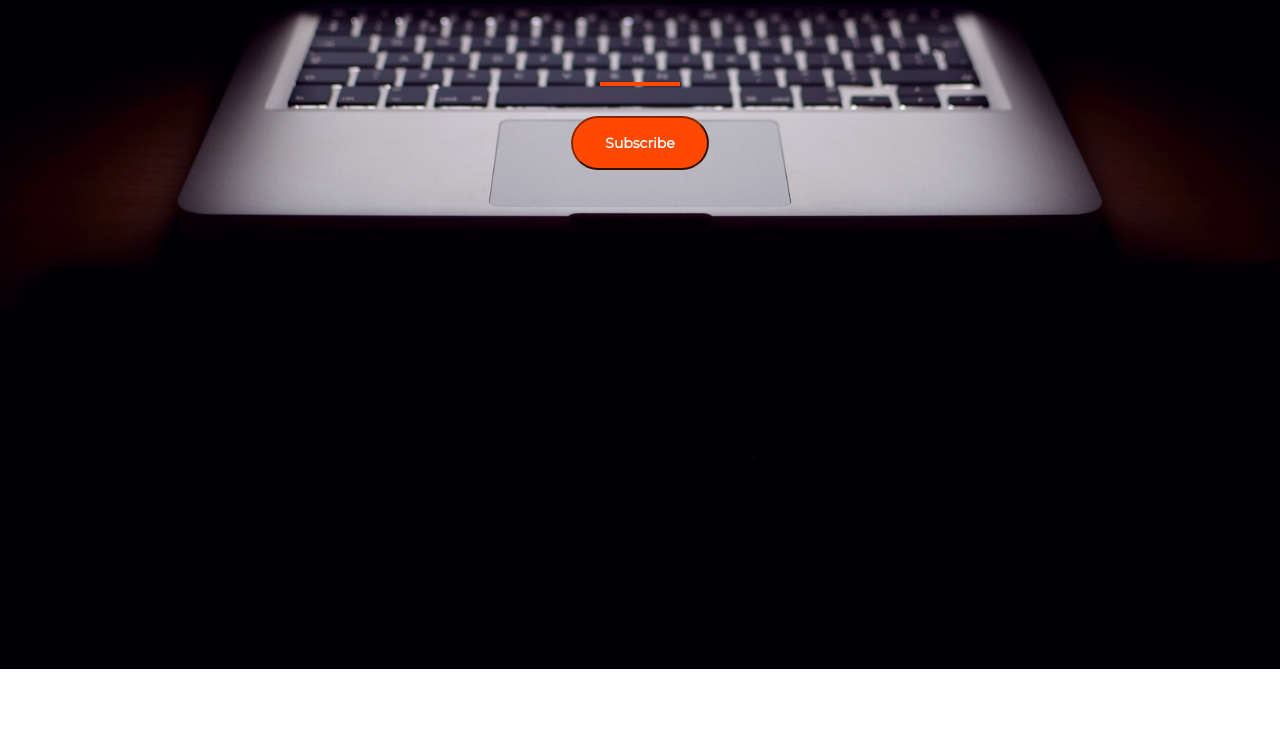
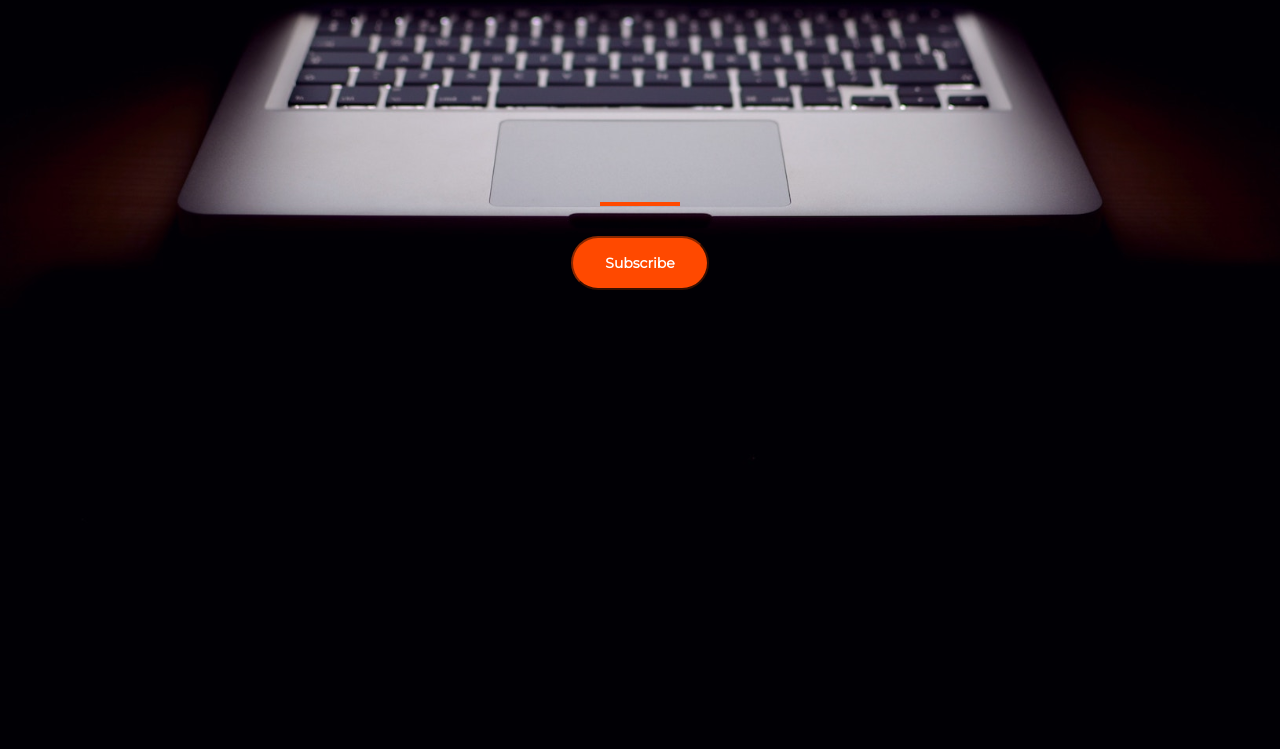
Before and after one commit to epiczq9/epiczq9.github.io, a plain HTML site: page index.html in a window 1280 px wide. Shown: the part 351-1100 px from the top of the page. Before the commit the page ends 1020 px from the top, so only its background shows below. Drawn offline with nearby package versions, Linux system fonts and the light colour scheme.

Commit message:
Update style.css

```diff
--- a/style.css
+++ b/style.css
@@ -12,10 +12,11 @@ body {
 }
 
 .container{
-	margin-top: 220px;
+	margin-top: 300px;
 	/*height: 60%;*/
 	color: white;
 	text-align: center;
+	max-width: 800px;
 }
 
 .container h1{
@@ -29,7 +30,7 @@ hr{
 }
 
 .container hr{
-	margin-top: 180px;
+	margin-top: 220px;
   	margin-bottom: 30px;
 }
 
```
